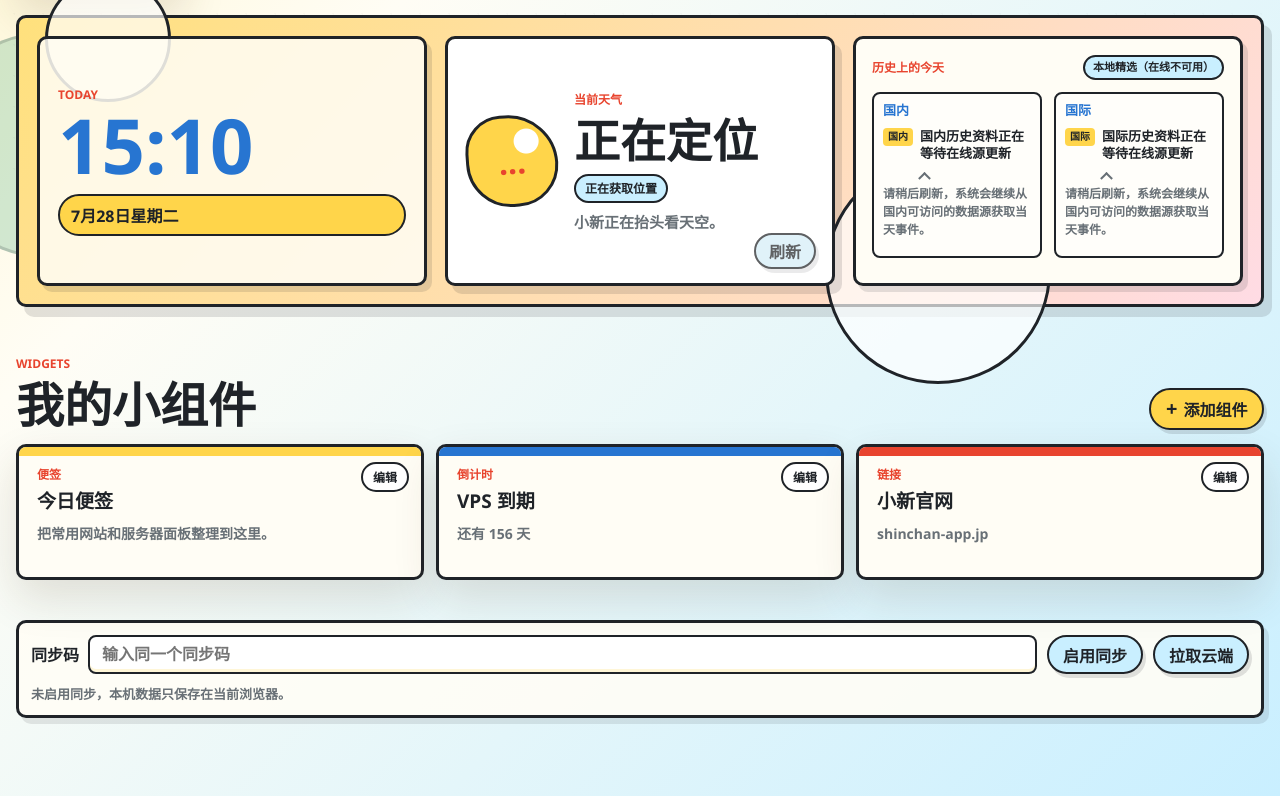
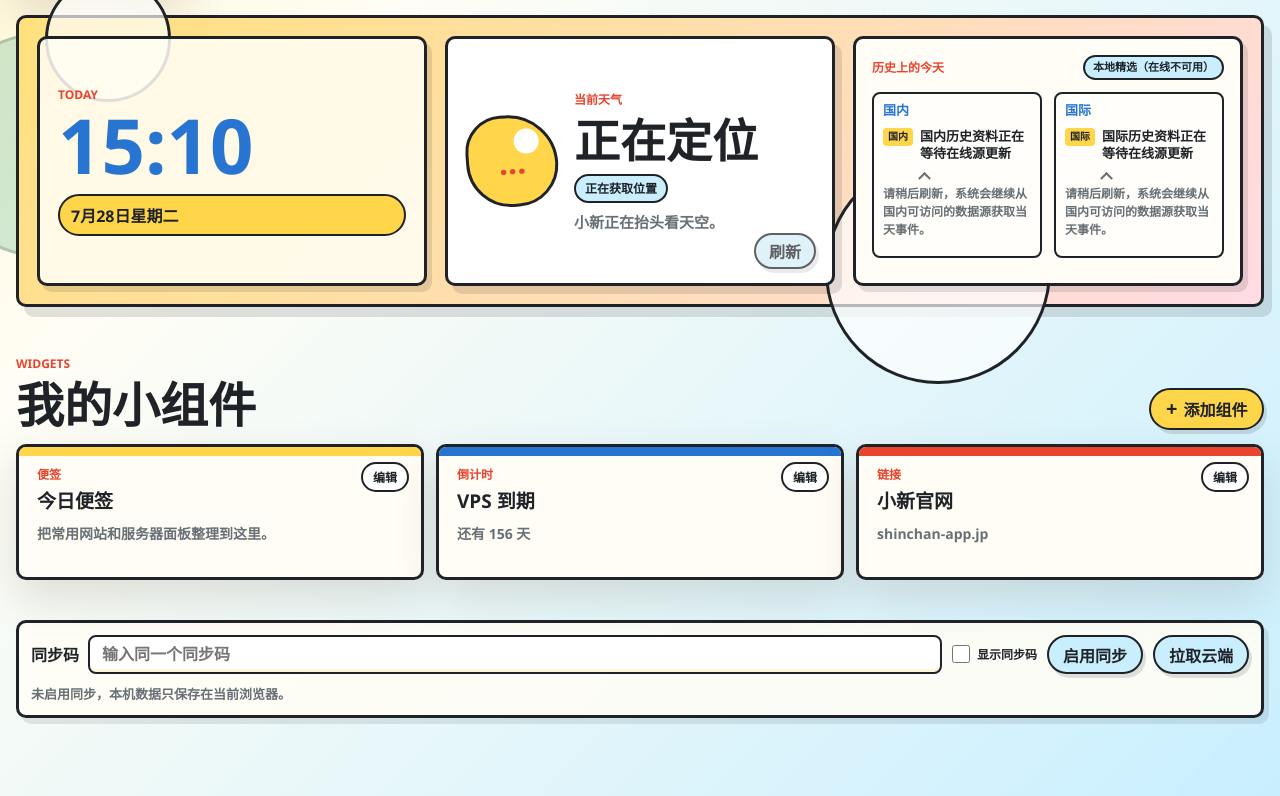
Before and after one commit to Swebersmith/browser-start-page-v2, a website: page index.html in a window 1280 px wide. Shown: the part 622-1418 px from the top of the page. Drawn offline with Linux system fonts and the light colour scheme; no server answers.

Commit message:
feat: add sync key visibility toggle

```diff
--- a/index.html
+++ b/index.html
@@ -88,9 +88,13 @@
       <section class="shortcut-grid" id="shortcutGrid" aria-label="快捷方式"></section>
 
       <section class="sync-panel" aria-label="多设备同步">
-        <label>
+        <label class="sync-key-field">
           <span>同步码</span>
           <input id="syncKeyInput" type="password" autocomplete="off" maxlength="80" placeholder="输入同一个同步码" />
+        </label>
+        <label class="sync-visibility-toggle">
+          <input id="syncKeyVisibleToggle" type="checkbox" />
+          <span>显示同步码</span>
         </label>
         <button type="button" id="syncEnableButton">启用同步</button>
         <button type="button" id="syncPullButton">拉取云端</button>
--- a/script.js
+++ b/script.js
@@ -132,6 +132,7 @@ const elements = {
   exportButton: document.querySelector("#exportButton"),
   importInput: document.querySelector("#importInput"),
   syncKeyInput: document.querySelector("#syncKeyInput"),
+  syncKeyVisibleToggle: document.querySelector("#syncKeyVisibleToggle"),
   syncEnableButton: document.querySelector("#syncEnableButton"),
   syncPullButton: document.querySelector("#syncPullButton"),
   syncStatus: document.querySelector("#syncStatus"),
@@ -1467,6 +1468,9 @@ elements.shortcutGrid.addEventListener("drop", (event) => {
 });
 elements.syncEnableButton.addEventListener("click", () => pullCloudData({ createIfMissing: true }));
 elements.syncPullButton.addEventListener("click", () => pullCloudData());
+elements.syncKeyVisibleToggle.addEventListener("change", () => {
+  elements.syncKeyInput.type = elements.syncKeyVisibleToggle.checked ? "text" : "password";
+});
 elements.addWidgetButton.addEventListener("click", () => openWidgetDialog());
 elements.closeWidgetDialogButton.addEventListener("click", closeWidgetDialog);
 elements.cancelWidgetDialogButton.addEventListener("click", closeWidgetDialog);
--- a/styles.css
+++ b/styles.css
@@ -1107,7 +1107,7 @@ select:focus-visible,
   margin: 18px 0 22px;
 }
 
-.sync-panel label {
+.sync-panel .sync-key-field {
   display: flex;
   min-width: min(100%, 280px);
   flex: 1 1 280px;
@@ -1116,7 +1116,7 @@ select:focus-visible,
   font-weight: 900;
 }
 
-.sync-panel label span {
+.sync-panel .sync-key-field span {
   white-space: nowrap;
 }
 
@@ -1128,6 +1128,26 @@ select:focus-visible,
   padding: 0 12px;
   background: #fff;
   box-shadow: inset 0 -3px 0 rgba(255, 213, 74, 0.22);
+}
+
+.sync-panel .sync-visibility-toggle {
+  display: inline-flex;
+  flex: 0 0 auto;
+  align-items: center;
+  gap: 7px;
+  cursor: pointer;
+  font-size: 12px;
+  font-weight: 900;
+  white-space: nowrap;
+}
+
+.sync-panel .sync-visibility-toggle input {
+  width: 18px;
+  min-height: 18px;
+  margin: 0;
+  padding: 0;
+  accent-color: var(--blue);
+  box-shadow: none;
 }
 
 .sync-panel button {
```
